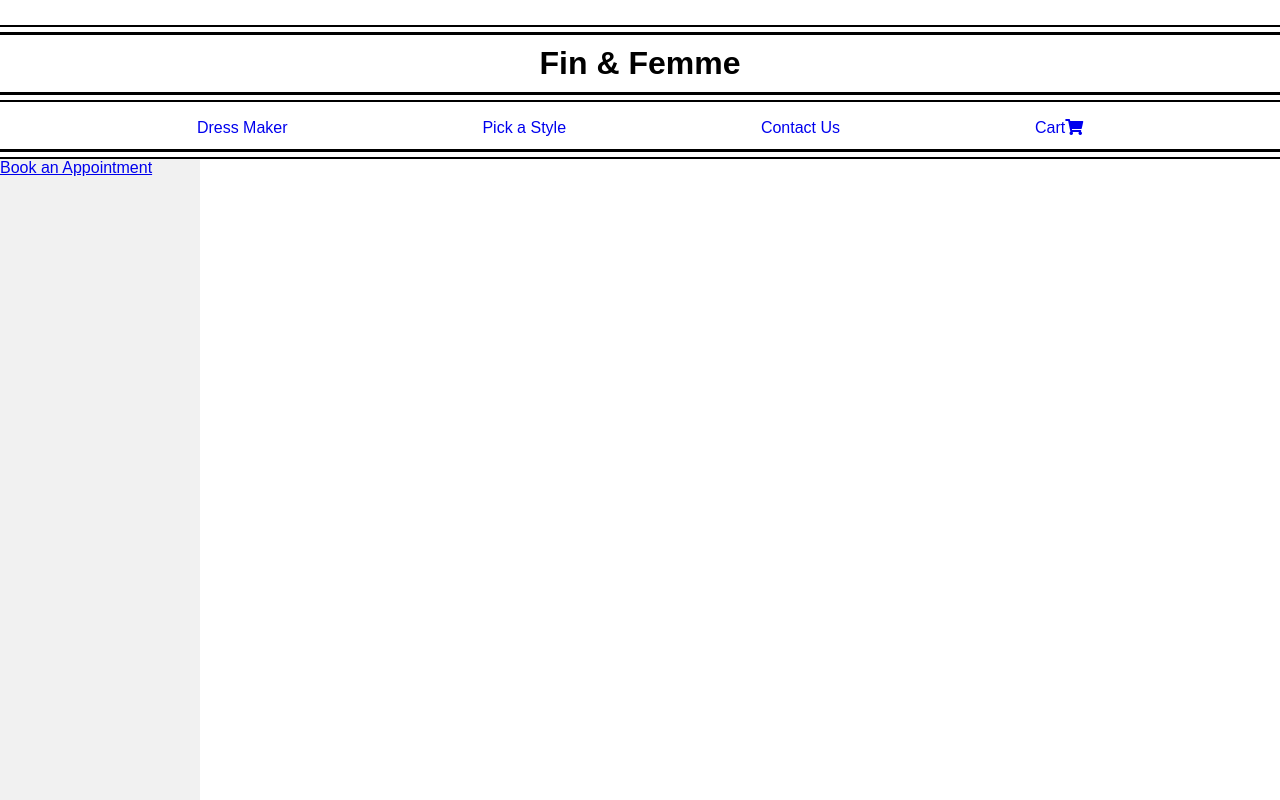
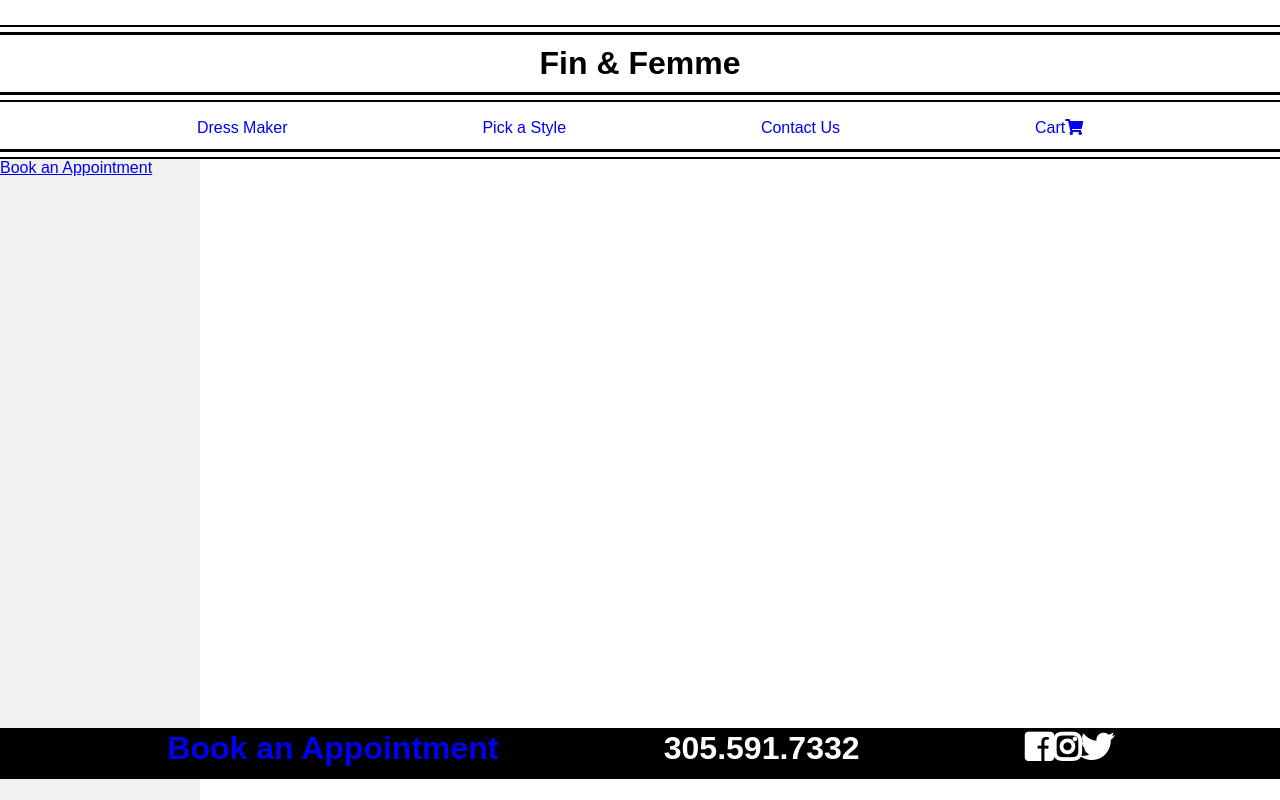
Before and after one commit to nguy2819/Project-for-Corey-WEDDING-DRESS-WEBSITE, a React (Create React App) app: page / in a window 1280 px wide. Built offline with nearby package versions, Linux system fonts and the light colour scheme.

Commit message:
build footer component and link it with TestComponent

```diff
--- a/package.json
+++ b/package.json
@@ -3,6 +3,8 @@
   "version": "0.1.0",
   "private": true,
   "dependencies": {
+    "ejs": "^2.6.1",
+    "express": "^4.16.3",
     "prop-types": "^15.6.2",
     "react": "^16.4.2",
     "react-dom": "^16.4.2",
--- /dev/null
+++ b/src/Components/Footer.js
@@ -0,0 +1,45 @@
+import React from 'react';
+import styled from 'styled-components';
+
+const FooterStyle = styled.a`
+    margin: 0;
+    text-align: center;
+    margin-bottom: 10px;
+    text-decoration: none;
+    justify-content: space-evenly;
+`
+const HeavyLine = styled.div`
+    padding: 2px;
+    display: flex;
+    justify-content: space-evenly; //this one still not working
+`
+
+const StyledFooter = styled.h1`
+    position: fixed;
+    left: 0;
+    bottom: 0;
+    width: 100%;
+    background-color: black;
+    color: white;
+    justify-content: space-evenly;
+`
+//footer pinterest didn't work
+export default function Footer({ footerItems }){
+    const footerElements = footerItems.map(n => {
+        return (
+        <FooterStyle href={n.footerUrl} key={n.footerText}>
+            {n.footerText}
+            {n.footerIcon && <i className="fab fa-facebook-square"></i>}
+            {n.footerIcon && <i class="fab fa-instagram"></i>}
+            {n.foooterIcon && <i class="fab fa-pinterest-square"></i>}
+            {n.footerIcon && <i class="fab fa-twitter"></i>}
+        </FooterStyle>);
+    });
+    return (
+            <StyledFooter>
+                <HeavyLine>
+                    {footerElements}
+                </HeavyLine>
+            </StyledFooter>
+    )
+};
--- a/src/Components/TestComponent.js
+++ b/src/Components/TestComponent.js
@@ -2,6 +2,7 @@ import React from 'react';
 import Header from './Header';
 import Nav from './Navigation';
 import ContactUs from './ContactUs';
+import Footer from './Footer';
 
 //To test new components, NOT THE FINAL PRODUCT
 
@@ -26,11 +27,28 @@ export default function Testing(){
         }
     ]
 
+    const elements2 = [
+        {
+            footerText: 'Book an Appointment',
+            footerUrl: 'book-an-appointment'
+        },
+        {
+            footerText: '305.591.7332'
+        },
+        {
+            footerIcon: '\uf082',
+            footerIcon: '\uf16d',
+            footerIcon: '\uf0d3', //pinterest didn't work
+            footerIcon: '\uf099'
+        }
+    ]
+
     return (
         <div>
             <Header />
             <Nav navigationItems={elements}/>
             <ContactUs />
+            <Footer footerItems={elements2}/>
         </div>
     )
 }
```
Also changed, not shown: src/App.js (+15 -0 lines), src/views/home.ejs (added), 2 other files (tests, documents, lock files or other folders).
